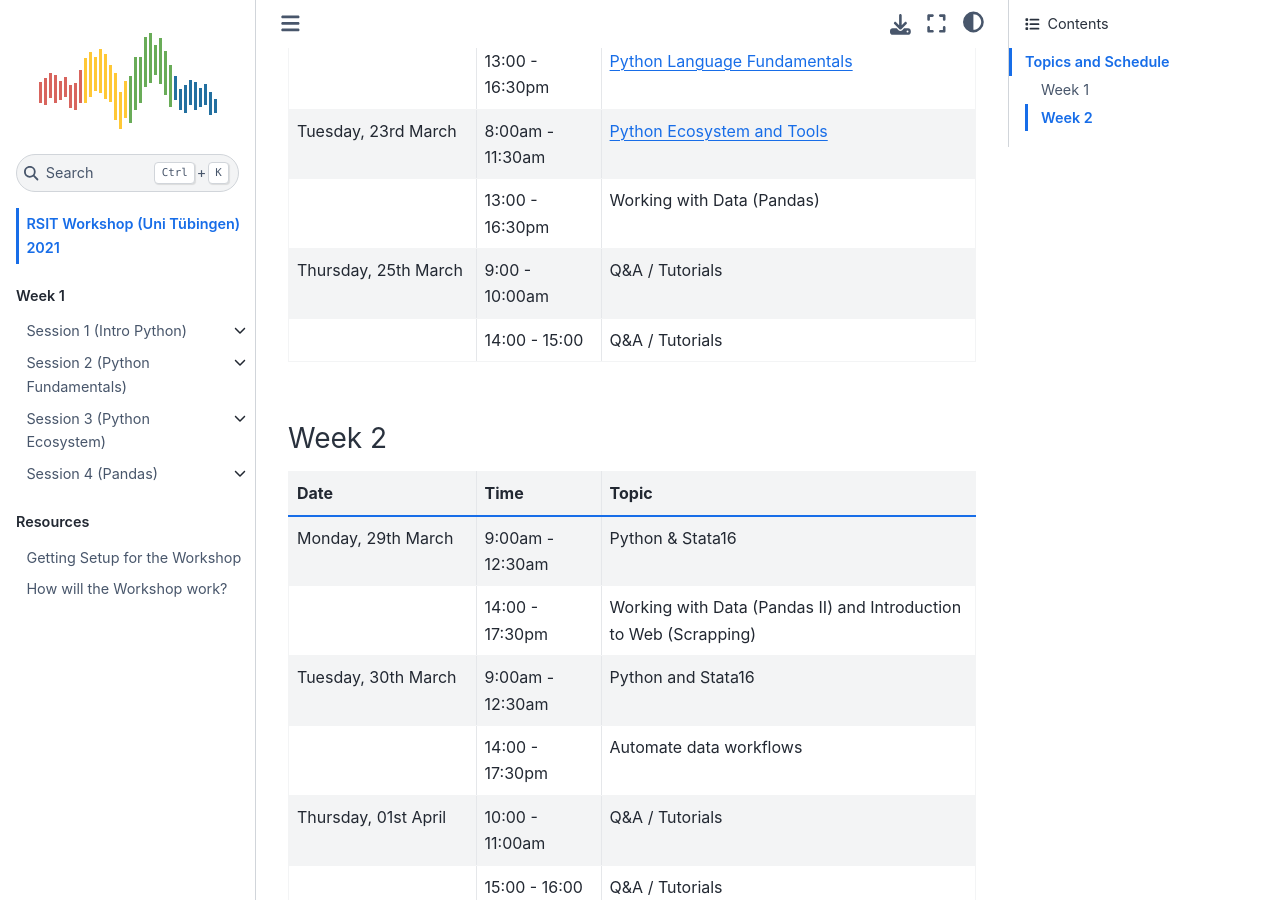
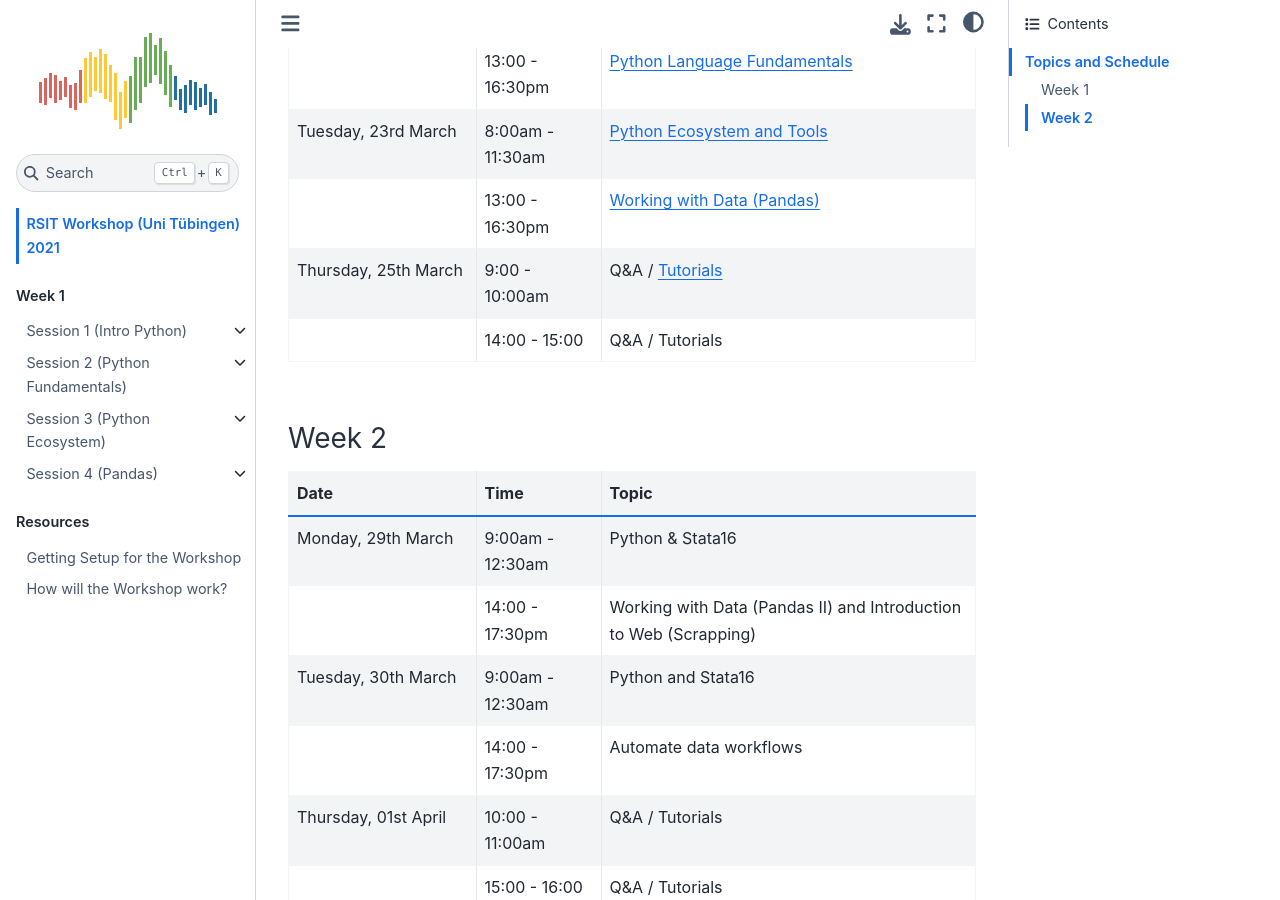
Before and after one commit to QuantEcon/2021-workshop-rsit, a Jupyter Book: the page built from website/intro.md, in a window 1280 px wide and 900 px high, scrolled down 967 px. Built offline with Jupyter Book 1.0.4 settings and Sphinx 7.4.7 and the Sphinx Book theme 1.1.4, drawn with Linux system fonts in a browser that asks for light colours; some of the changed lines change nothing that is shown.

```diff
--- a/website/intro.md
+++ b/website/intro.md
@@ -42,10 +42,10 @@
   - [Python Ecosystem and Tools](session3/schedule)
 * -
   - 13:00 - 16:30pm
-  - Working with Data (Pandas)
+  - [Working with Data (Pandas)](session4/schedule)
 * - Thursday, 25th March
   - 9:00 - 10:00am
-  - Q&A / Tutorials
+  - Q&A / [Tutorials](session3/exercises)
 * -
   - 14:00 - 15:00
   - Q&A / Tutorials
```
